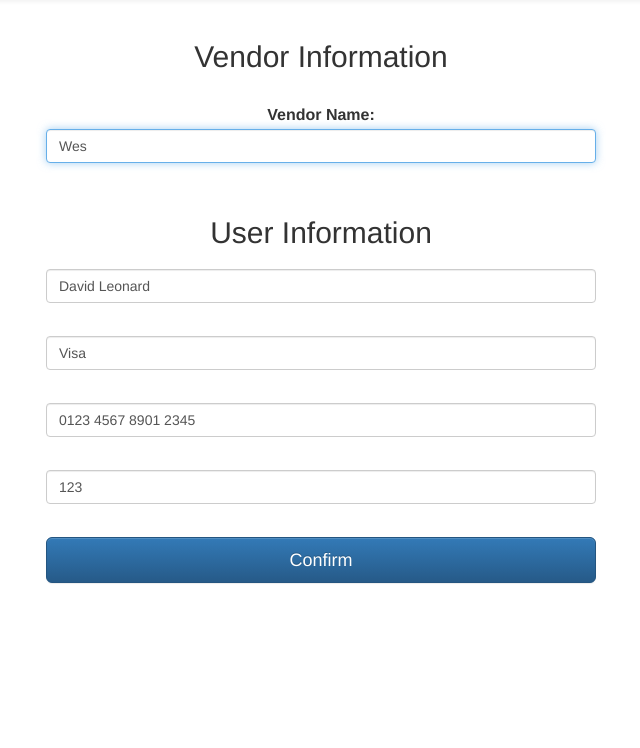
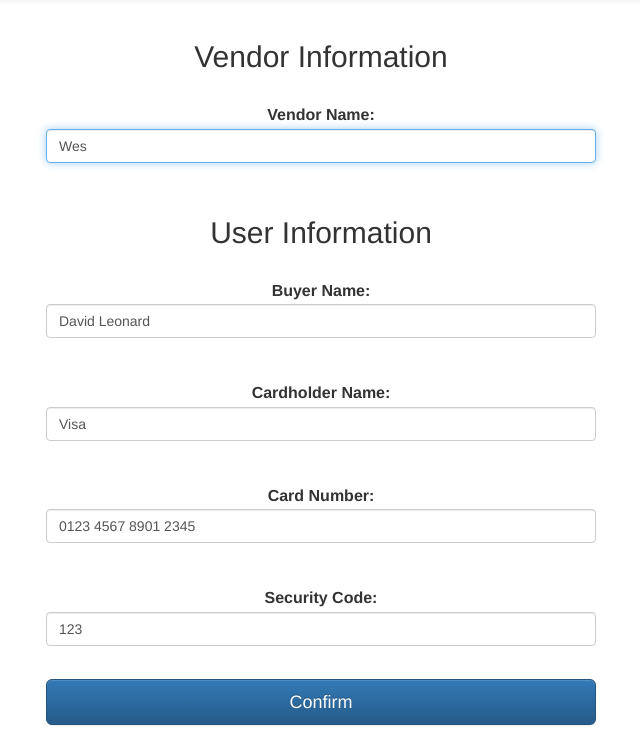
Before and after one commit to DrkSephy/set-revisited, a Django app: page /set/bank/ in a window 1280 px wide. Shown: the part 52-800 px from the top of the page, without its empty margins (319-959 px from the left). Run offline with Django 3.2, Linux system fonts and the light colour scheme; some libraries are stand-ins or nearby versions.

Commit message:
Updating bank template

```diff
--- a/set/app/templates/app/bank.html
+++ b/set/app/templates/app/bank.html
@@ -27,18 +27,22 @@
 
             <h2> User Information <h2>
 
+            <label style="font-size: 16px;">Buyer Name:</label>
             <input type="text" name="name" class="form-control" placeholder="David Leonard" value="David Leonard" required autofocus>
 
             <br>
 
+            <label style="font-size: 16px;">Cardholder Name:</label>
             <input type="text" name="card type" class="form-control" placeholder="Visa" value="Visa" required autofocus>
 
             <br>
 
+            <label style="font-size: 16px;">Card Number:</label>
             <input type="text" name="card number" class="form-control" placeholder="0123 4567 8901 2345" value="0123 4567 8901 2345" required autofocus>
 
             <br>
 
+            <label style="font-size: 16px;">Security Code:</label>
             <input type="text" name="security code" class="form-control" placeholder="123" value="123" required autofocus>
 
             <br>
```
